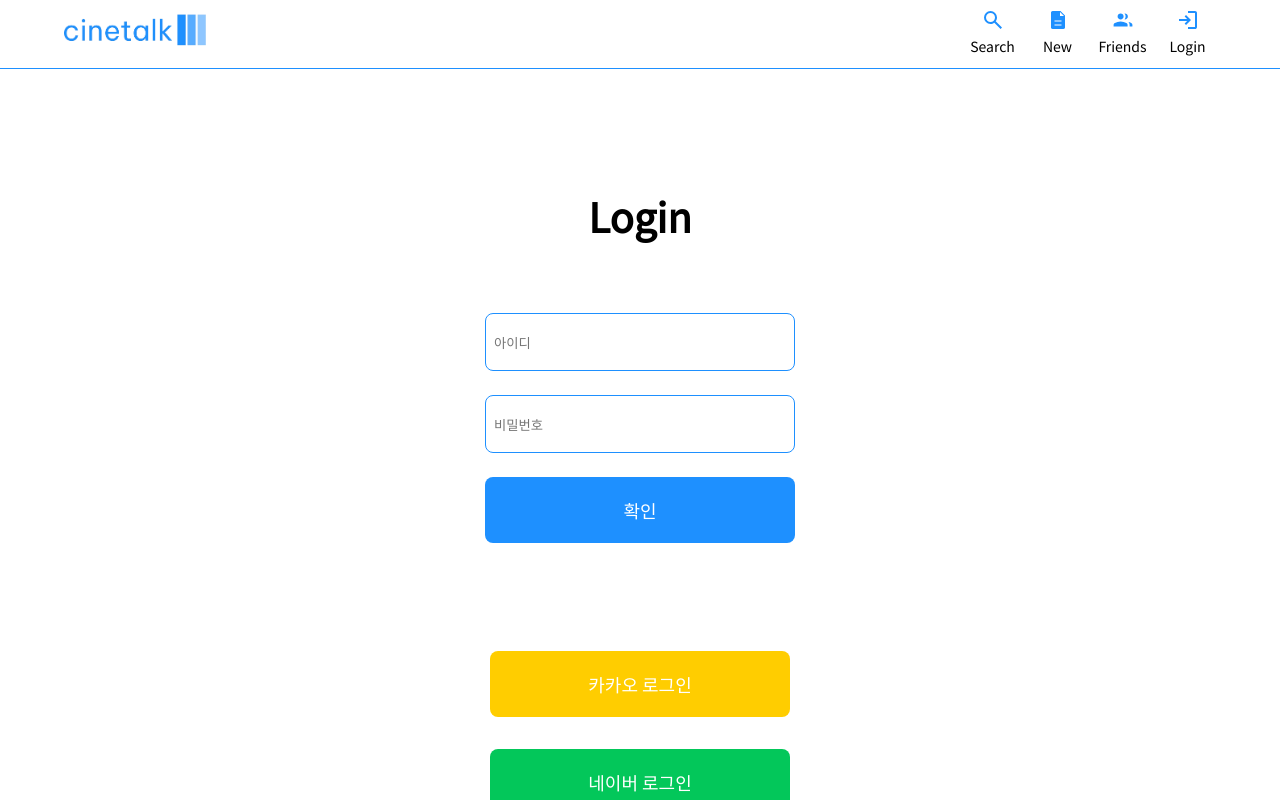
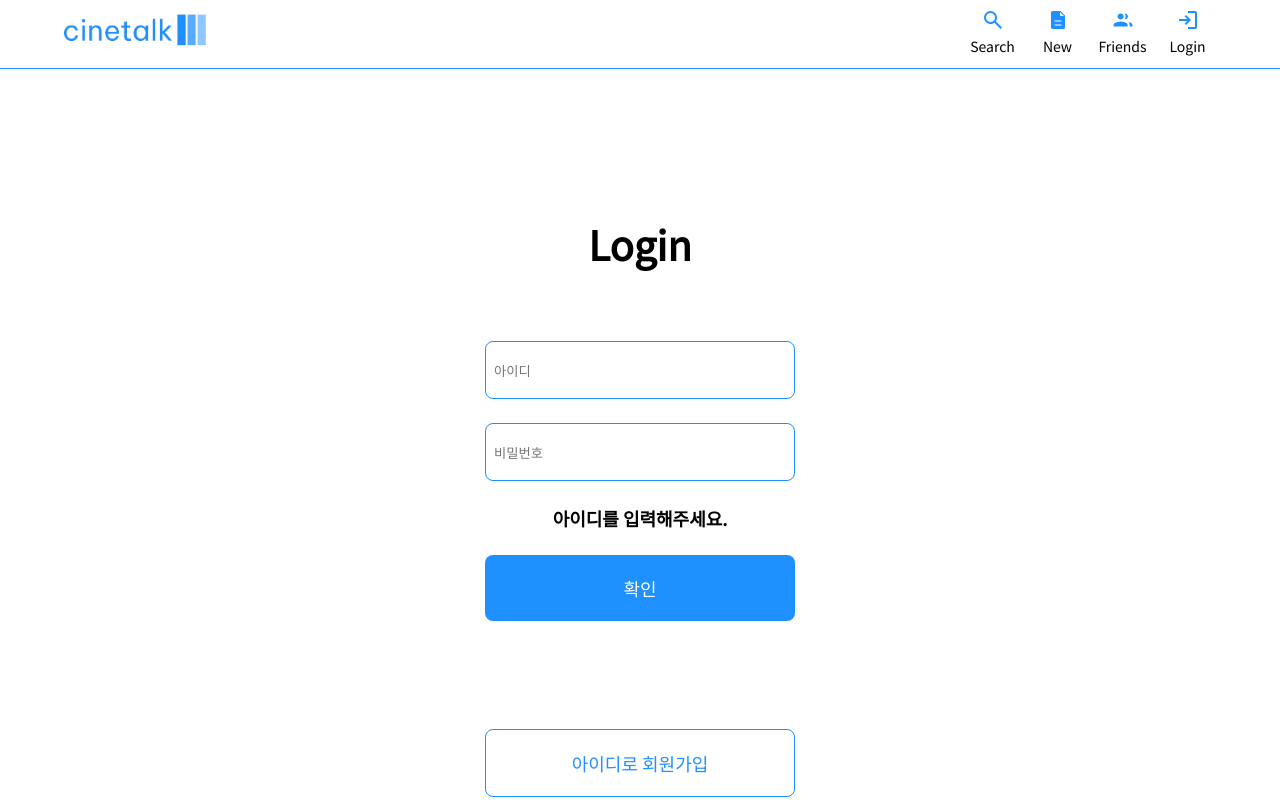
Before and after one commit to hjinn0813/cinetalk, a React (Create React App) app: page /login in a window 1280 px wide. Both pictures are taken after a click on the button "확인". Shown: the top 800 px of the page. Built offline with nearby package versions, Linux system fonts and the light colour scheme; a web font is replaced by a local one.

Commit message:
feat: 로그인 페이지에 회원가입 버튼 추가, 디자인 변경

```diff
--- a/src/pages/Login.jsx
+++ b/src/pages/Login.jsx
@@ -14,30 +14,63 @@ export default function Login() {
 
   // 테스트용 아이디와 비번
   const testUserId = 'cinetalk';
-  const testUserPw = 'cinetalk01';
+  const testUserPw = 'cinetalk1!';
+
+  const verifyId = () => {
+    if (!userId) {
+      setLoginError('아이디를 입력해주세요.');
+      return false;
+    } else if (
+      userId.length < 4 ||
+      userId.length > 10 ||
+      !/^[a-zA-Z0-9]+$/.test(userId)
+    ) {
+      setLoginError('아이디는 4 ~ 10자의 영문&숫자입니다.');
+      return false;
+    } else if (userId !== testUserId) {
+      setLoginError('아이디가 일치하지 않습니다.');
+      return false;
+    }
+    setLoginError('');
+    return true;
+  };
+
+  const verifyPw = () => {
+    if (!userPw) {
+      setLoginError('비밀번호를 입력해주세요.');
+      return false;
+    } else if (
+      userPw.length < 8 ||
+      userPw.length > 15 ||
+      !/[!@#$%^&*(),.?":{}|<>]/.test(userPw)
+    ) {
+      setLoginError('비밀번호는 특수문자 포함 8 ~ 15자입니다.');
+      return false;
+    } else if (userPw !== testUserPw) {
+      setLoginError('비밀번호가 일치하지 않습니다.');
+      return false;
+    }
+    setLoginError('');
+    return true;
+  };
 
   const handleLogin = async () => {
-    if (!userId || !userPw) {
-      alert('아이디와 비밀번호를 입력해주세요.');
-      return;
-    }
-
-    // 테스트용 아이디와 비밀번호와 일치하는지 확인
-    if (userId !== testUserId || userPw !== testUserPw) {
-      alert('아이디 또는 비밀번호가 일치하지 않습니다.');
-      return;
-    }
-
-    // 로그인 성공시 (ex: 토큰 저장)
+    if (verifyId() && verifyPw()) {
+      // 로그인 성공시 정보 저장
       localStorage.setItem('isLoggedIn', 'true');
       navigate('/MyPage');
+    }
+  };
+
+  // 회원가입 페이지 이동 버튼
+  const toRegister = () => {
+    navigate('/register');
   };
 
   return (
     <div className="lg-wrap">
       <div className="lg-title">Login</div>
       <div className="lg-input">
-        <label>
         <input
           type="text"
           id="userId"
@@ -47,9 +80,8 @@ export default function Login() {
             setUserId(e.target.value);
             setLoginError('');
           }}
+          onBlur={verifyId}
         />
-        </label>
-        <label>
         <input
           type="password"
           id="password"
@@ -59,16 +91,20 @@ export default function Login() {
             setUserPw(e.target.value);
             setLoginError('');
           }}
+          onBlur={verifyPw}
+          // 입력 필드에서 포커스가 사라지면 호출
         />
-        </label>
+        {loginError && <div className="lg-error">{loginError}</div>}
         <div className="lg-apply">
           <button className="lg-apply-btn" onClick={handleLogin}>
             확인
           </button>
         </div>
-        {loginError && <div className="lg-error">{loginError}</div>}
       </div>
       <div className="lg-btns">
+        <button className="register" onClick={toRegister}>
+          아이디로 회원가입
+        </button>
         <Kakao />
         <Naver />
       </div>
--- a/src/styles/Login/Kakao.scss
+++ b/src/styles/Login/Kakao.scss
@@ -3,12 +3,12 @@
 
 .kakao-login {
   font-size: 1.125rem;
-  background-color: $KAKAO;
-  color: $sub-white;
-  border: none;
+  background-color: transparent;
+  color: $KAKAO;
+  border: 1.5px solid $KAKAO;
   border-radius: 8px;
   padding: 1.25rem;
   margin: 16px 0;
-  width: 18.75rem;
+  width: 310px;
   cursor: pointer;
 }
--- a/src/styles/Login/Login.scss
+++ b/src/styles/Login/Login.scss
@@ -4,6 +4,10 @@
 .lg-wrap {
   margin: 5.625rem 2.5rem;
   height: auto;
+  display: flex;
+  justify-content: center;
+  align-items: center;
+  flex-direction: column;
 }
 
 .lg-title {
@@ -51,6 +55,11 @@
   justify-content: center;
   cursor: pointer;
 }
+.lg-error {
+  font-size: 18px;
+  font-weight: 700;
+  margin: 12px 0;
+}
 
 .lg-btns {
   display: flex;
@@ -60,3 +69,18 @@
   margin: 50px;
   padding: 30px 0;
 }
+
+// 회원가입 이동 버튼
+.register {
+  font-size: 1.125rem;
+  background-color: transparent;
+  color: $main-blue;
+  border: 1.5px solid $main-blue;
+  border-radius: 8px;
+  padding: 1.25rem;
+  margin: 16px;
+  width: 310px;
+  display: flex;
+  justify-content: center;
+  cursor: pointer;
+}
--- a/src/styles/Login/Naver.scss
+++ b/src/styles/Login/Naver.scss
@@ -3,12 +3,12 @@
 
 .naver-login {
   font-size: 1.125rem;
-  background-color: $NAVER;
-  color: $sub-white;
-  border: none;
+  background-color: transparent;
+  color: $NAVER;
+  border: 1.5px solid $NAVER;
   border-radius: 8px;
   padding: 1.25rem;
   margin: 16px 0;
-  width: 18.75rem;
+  width: 310px;
   cursor: pointer;
 }
```
Lines whose indentation alone changed are shown as unchanged.
